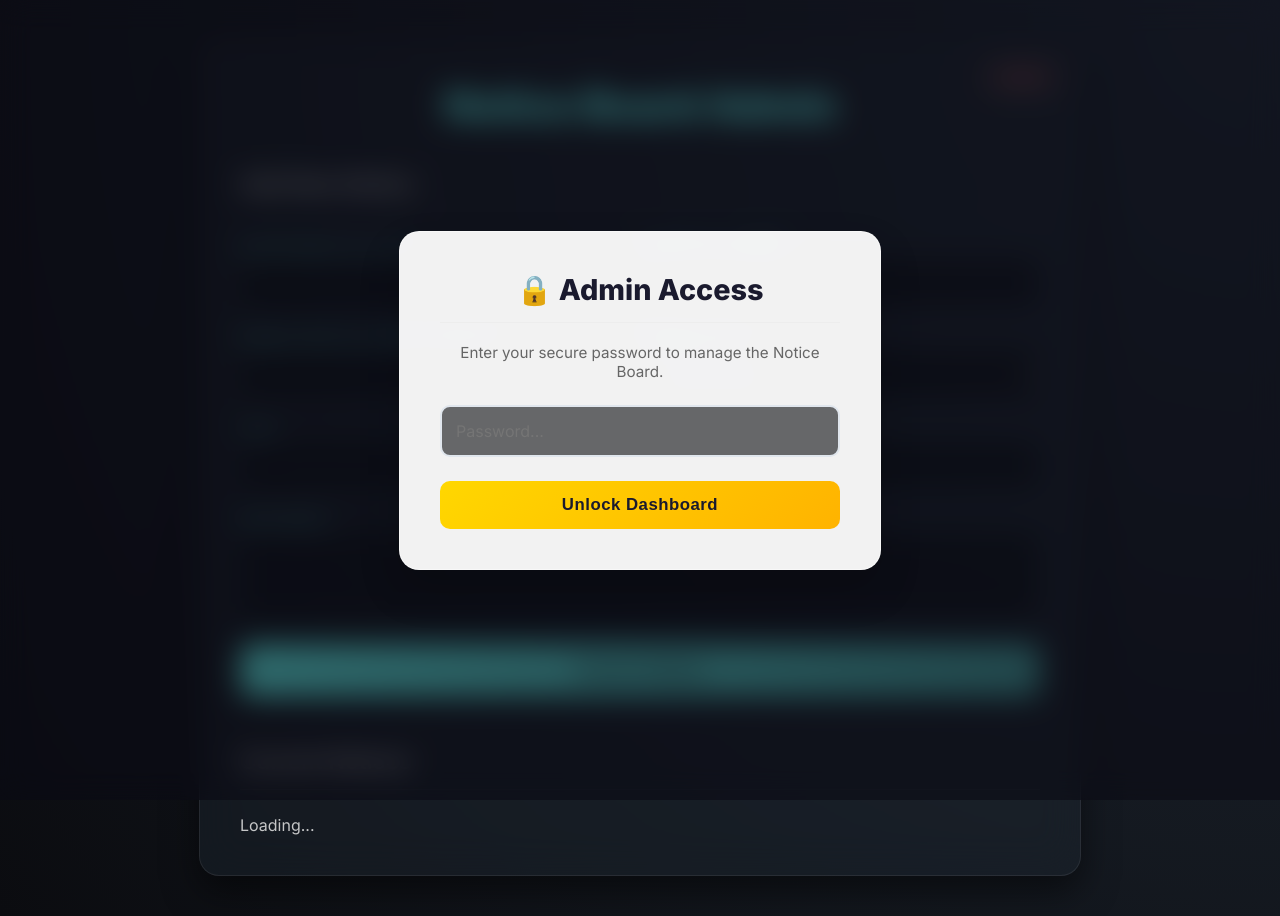
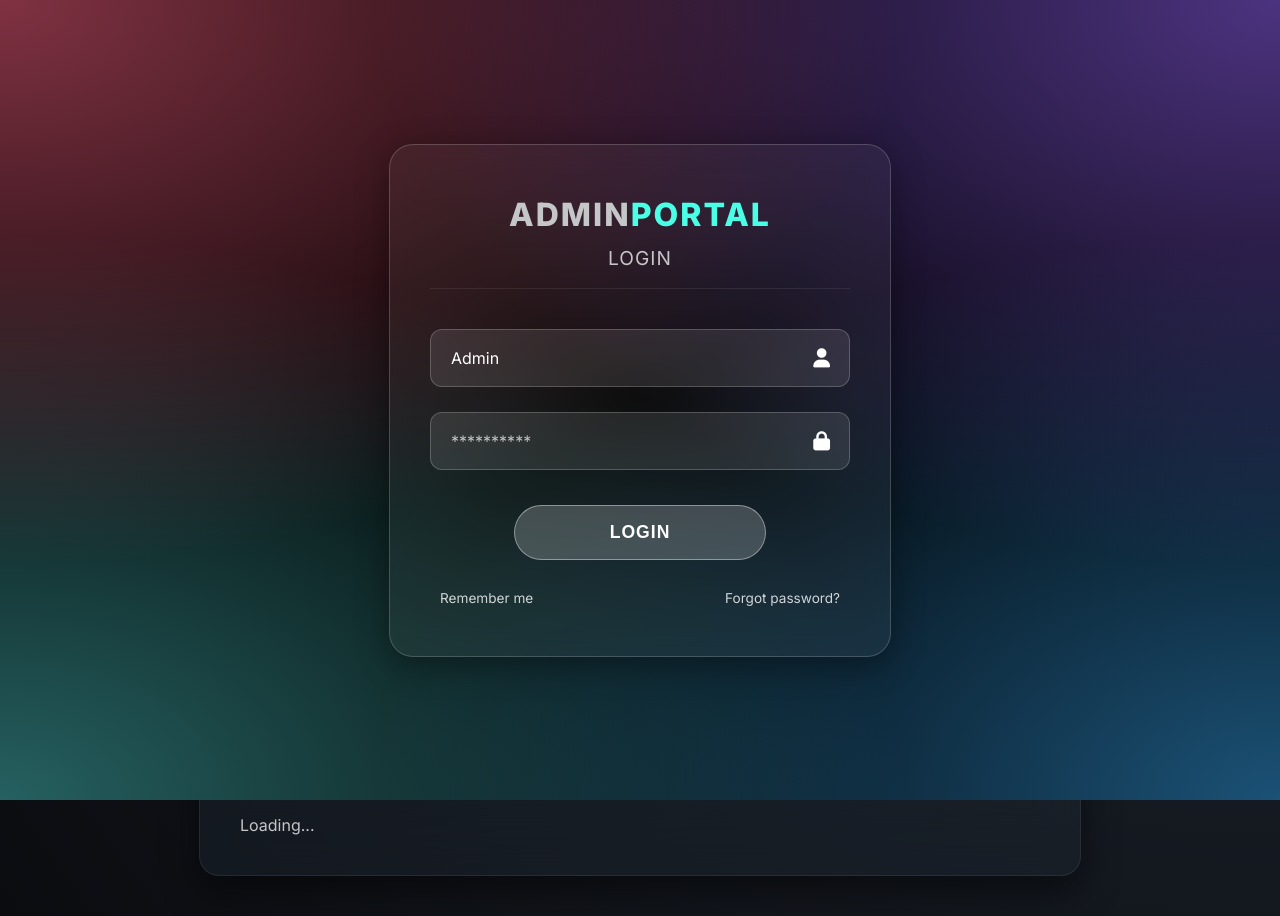
Before and after one commit to aniruddhsharma803-beep/Shaishav-Public-School, a website: page public/admin.html in a window 1280 px wide. Drawn offline with Linux system fonts and the light colour scheme.

Commit message:
Make login modal specifically exactly match the glassmorphism mockup design

```diff
--- a/public/admin.html
+++ b/public/admin.html
@@ -4,6 +4,7 @@
   <meta charset="UTF-8">
   <meta name="viewport" content="width=device-width, initial-scale=1.0">
   <title>Admin Dashboard — Shaishav Public School</title>
+  <link rel="stylesheet" href="https://cdnjs.cloudflare.com/ajax/libs/font-awesome/6.0.0/css/all.min.css">
   <style>
     @import url('https://fonts.googleapis.com/css2?family=Inter:wght@300;400;600;800&display=swap');
     body { font-family: 'Inter', sans-serif; background: #0b0c10; color: #c5c6c7; margin: 0; padding: 40px 20px; background-image: radial-gradient(circle at top right, #1f2833, #0b0c10); min-height: 100vh; }
@@ -33,27 +34,49 @@
     body.locked { overflow: hidden; }
     #loginOverlay {
       position: fixed; inset: 0; z-index: 9999;
-      background: rgba(10, 10, 20, 0.6);
-      backdrop-filter: blur(15px);
+      background-color: #000;
+      background-image:
+        radial-gradient(at 0% 0%, rgba(255, 99, 132, 0.5) 0px, transparent 50%),
+        radial-gradient(at 100% 0%, rgba(153, 102, 255, 0.5) 0px, transparent 50%),
+        radial-gradient(at 100% 100%, rgba(54, 162, 235, 0.5) 0px, transparent 50%),
+        radial-gradient(at 0% 100%, rgba(75, 192, 192, 0.5) 0px, transparent 50%);
       display: flex; align-items: center; justify-content: center;
       transition: opacity 0.4s ease;
     }
     .login-modal {
-      background: rgba(255, 255, 255, 0.95);
-      padding: 40px; border-radius: 20px;
-      box-shadow: 0 20px 40px rgba(0,0,0,0.2);
-      text-align: center; max-width: 400px; width: 90%;
-      border: 1px solid rgba(255,255,255,0.5);
+      background: rgba(255, 255, 255, 0.05);
+      padding: 50px 40px; border-radius: 24px;
+      box-shadow: 0 8px 32px 0 rgba(0, 0, 0, 0.37);
+      backdrop-filter: blur(15px);
+      -webkit-backdrop-filter: blur(15px);
+      border: 1px solid rgba(255, 255, 255, 0.18);
+      text-align: center; max-width: 420px; width: 90%;
+      color: #fff;
     }
-    .login-modal h2 { margin-top: 0; color: #1a1a2e; margin-bottom: 20px; font-weight: 800; font-size: 1.8rem; }
-    .login-modal input {
-      font-size: 1rem; padding: 14px; border-radius: 10px; border: 2px solid #e0e6ed; width: 100%; margin-bottom: 24px; outline: none; transition: 0.3s; font-family: 'Inter', sans-serif;
+    .login-modal h2 { margin-top: 0; margin-bottom: 40px; font-weight: 800; font-size: 2rem; letter-spacing: 2px; }
+    .login-modal h2 span.accent { color: #49ffe6; }
+    .input-group { position: relative; margin-bottom: 25px; text-align: left; }
+    .input-group i { position: absolute; right: 20px; top: 50%; transform: translateY(-50%); color: #fff; font-size: 1.2rem; }
+    .login-modal input.glass-input {
+      background: rgba(255, 255, 255, 0.1);
+      border: 1px solid rgba(255, 255, 255, 0.2);
+      border-radius: 12px; padding: 18px 50px 18px 20px;
+      color: #fff; font-size: 1rem; width: 100%; box-sizing: border-box; outline: none; transition: 0.3s;
     }
-    .login-modal input:focus { border-color: #ffd700; box-shadow: 0 0 10px rgba(255,215,0,0.3); }
-    .login-modal button {
-      background: linear-gradient(135deg, #ffd700, #ffb300); color: #1a1a2e; padding: 14px 24px; border-radius: 10px; font-size: 1.05rem; font-weight: 700; width: 100%; letter-spacing: 0.5px;
+    .login-modal input.glass-input::placeholder { color: rgba(255,255,255,0.7); }
+    .login-modal input.glass-input:focus { border-color: #49ffe6; background: rgba(255,255,255,0.15); box-shadow: 0 0 15px rgba(73,255,230,0.3); }
+
+    .login-modal button.glass-btn {
+      background: rgba(255, 255, 255, 0.2);
+      border: 1px solid rgba(255, 255, 255, 0.4);
+      color: #fff; padding: 16px 24px; border-radius: 30px;
+      font-size: 1.1rem; font-weight: 600; width: 60%; cursor: pointer; transition: 0.3s; letter-spacing: 1px; margin-top: 10px;
     }
-    .login-modal button:hover { transform: translateY(-2px); box-shadow: 0 8px 20px rgba(255,215,0,0.4); background-color: #ffd700; }
+    .login-modal button.glass-btn:hover { background: rgba(255, 255, 255, 0.3); transform: translateY(-2px); box-shadow: 0 4px 15px rgba(255,255,255,0.2); }
+
+    .login-modal .links { display: flex; justify-content: space-between; margin-top: 30px; font-size: 0.85rem; color: #fff; padding: 0 10px; }
+    .login-modal .links span { cursor: pointer; transition: 0.3s; opacity: 0.8; }
+    .login-modal .links span:hover { opacity: 1; color: #49ffe6; }
   </style>
 </head>
 <body>
@@ -61,10 +84,24 @@
   <!-- Premium Login Overlay -->
   <div id="loginOverlay">
     <div class="login-modal">
-      <h2><span style="color:#ffb300;">🔒</span> Admin Access</h2>
-      <p style="color:#666; margin-bottom: 24px; font-size: 0.95rem;">Enter your secure password to manage the Notice Board.</p>
-      <input type="password" id="adminPasswordInput" placeholder="Password..." onkeypress="if(event.key === 'Enter') submitPassword()">
-      <button onclick="submitPassword()">Unlock Dashboard</button>
+      <h2>ADMIN<span class="accent">PORTAL</span><br><span style="font-size: 1.2rem; font-weight: 400; letter-spacing: 1px;">LOGIN</span></h2>
+
+      <div class="input-group">
+        <input type="text" class="glass-input" placeholder="Username" value="Admin" readonly>
+        <i class="fas fa-user"></i>
+      </div>
+
+      <div class="input-group">
+        <input type="password" id="adminPasswordInput" class="glass-input" placeholder="**********" onkeypress="if(event.key === 'Enter') submitPassword()">
+        <i class="fas fa-lock"></i>
+      </div>
+
+      <button class="glass-btn" onclick="submitPassword()">LOGIN</button>
+
+      <div class="links">
+        <span>Remember me</span>
+        <span>Forgot password?</span>
+      </div>
     </div>
   </div>
 
```
